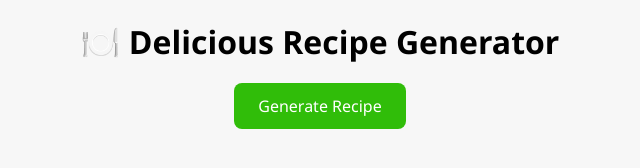
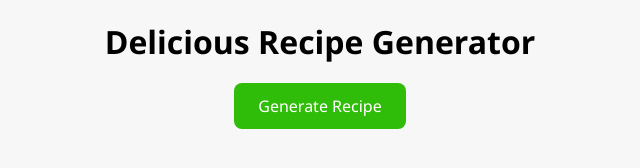
Before and after one commit to nithish-reddy-099/generaterecipe_1, a plain HTML site: page index.html in a window 1280 px wide. Shown: the whole page, without its empty margins (320-960 px from the left). Drawn offline with Linux system fonts and the light colour scheme.

Commit message:
generate

```diff
--- a/index.html
+++ b/index.html
@@ -156,7 +156,7 @@
 </head>
 <body>
 
-  <h1>🍽️ Delicious Recipe Generator</h1>
+  <h1> Delicious Recipe Generator</h1>
   <button id="generate-btn">Generate Recipe</button>
   <div class="container" id="recipe-container"></div>
 
```
